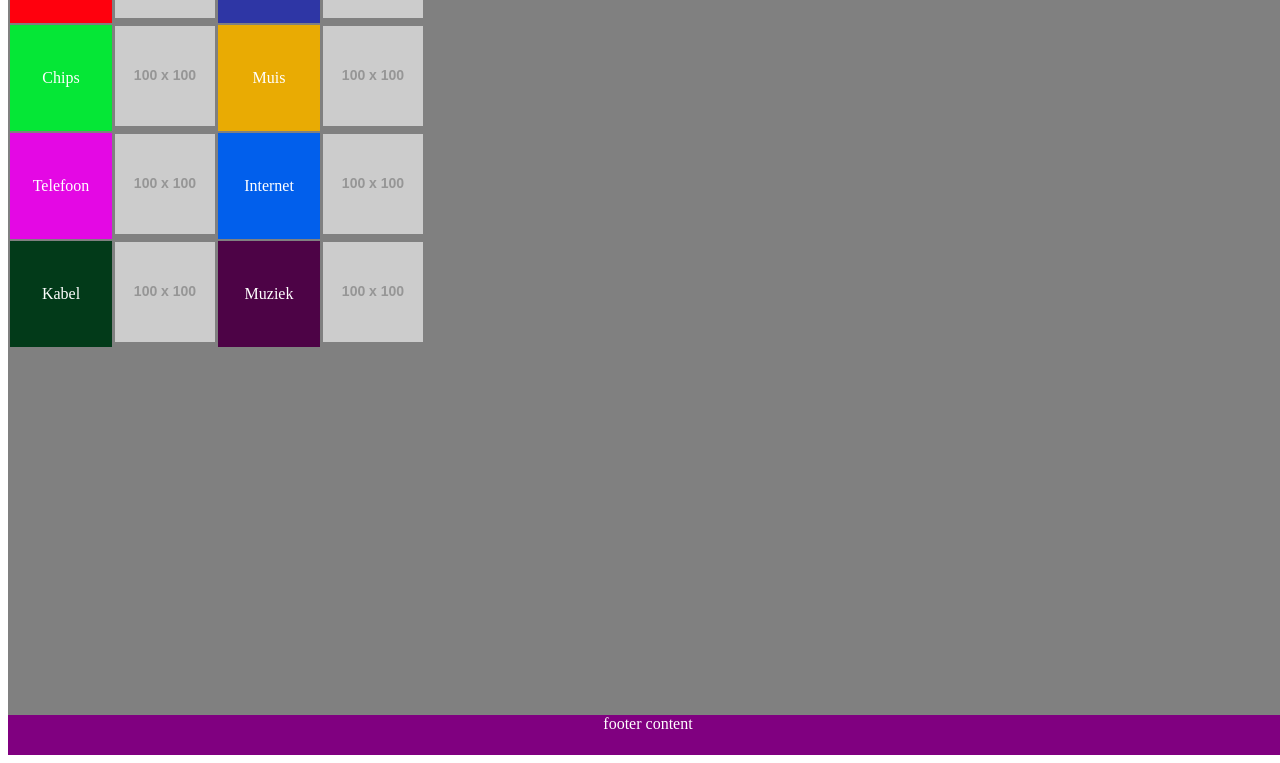
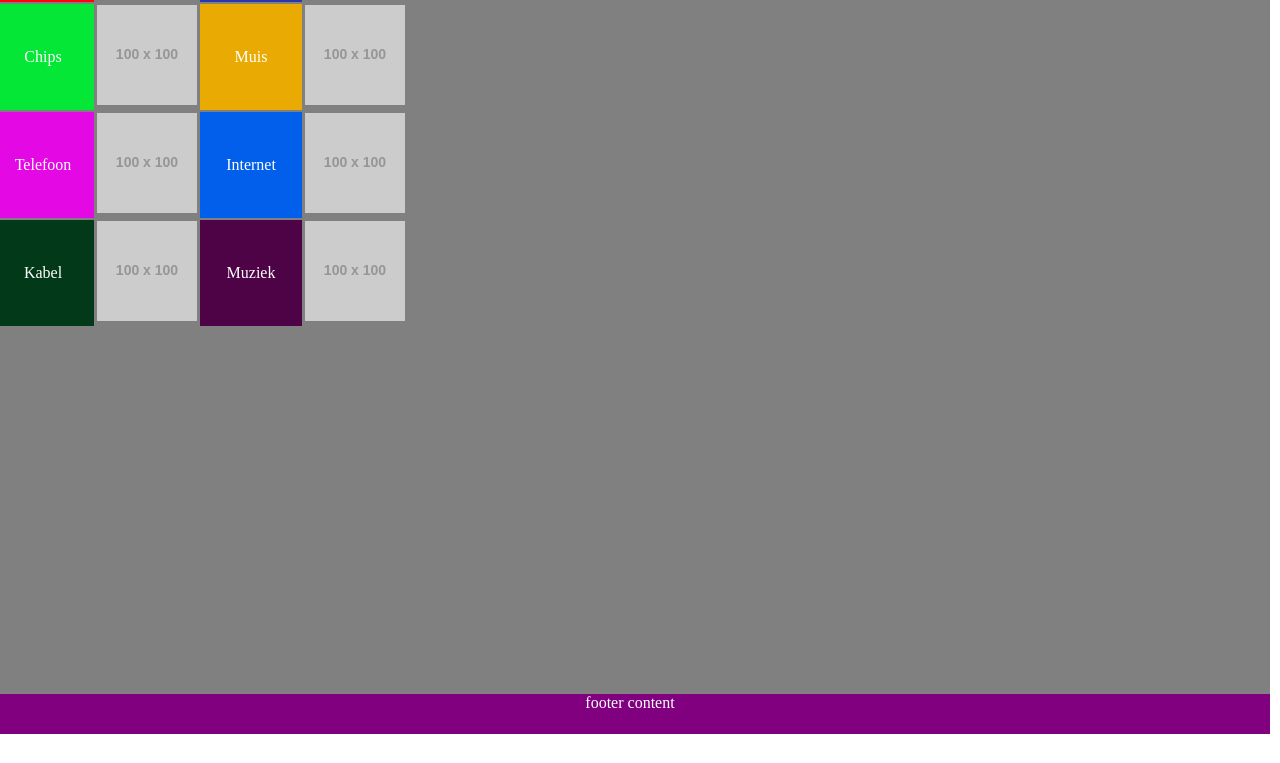
Before and after one commit to Apryxia/webdesign.nha, a plain HTML site: page index.html in a window 1280 px wide. Shown: the part 146-909 px from the top of the page. After the commit the page ends 888 px from the top, so only its background shows below. Drawn offline with Linux system fonts and the light colour scheme; placeholder pictures from the web are drawn by us.

Commit message:
updated css
body margins top and left side

```diff
--- a/style/main.css
+++ b/style/main.css
@@ -7,6 +7,8 @@ header {
 body {
   text-align: center;
   color: white;
+  margin-left: -10px;
+  margin-top: -21px;
 }
 
 .container {
```
